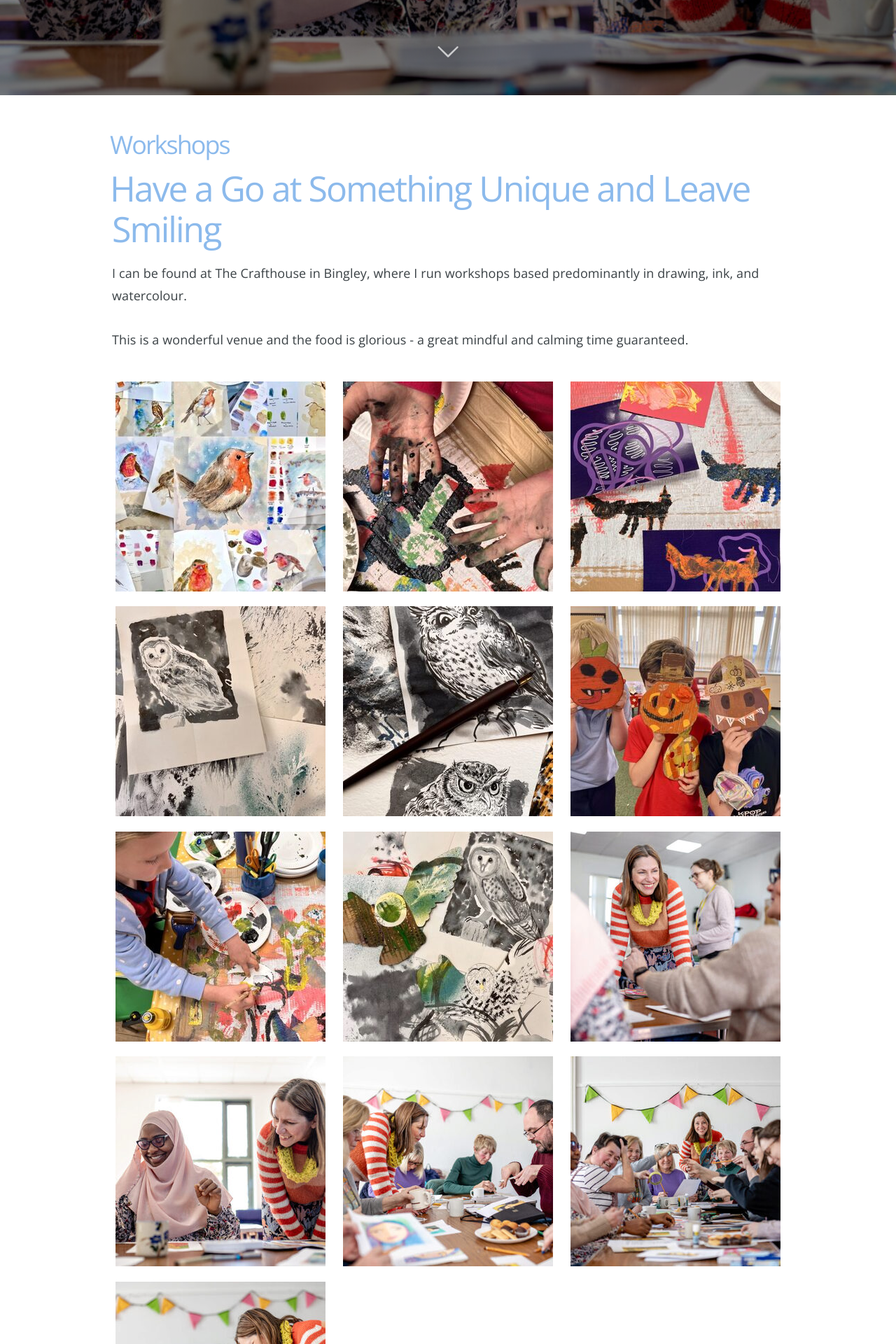
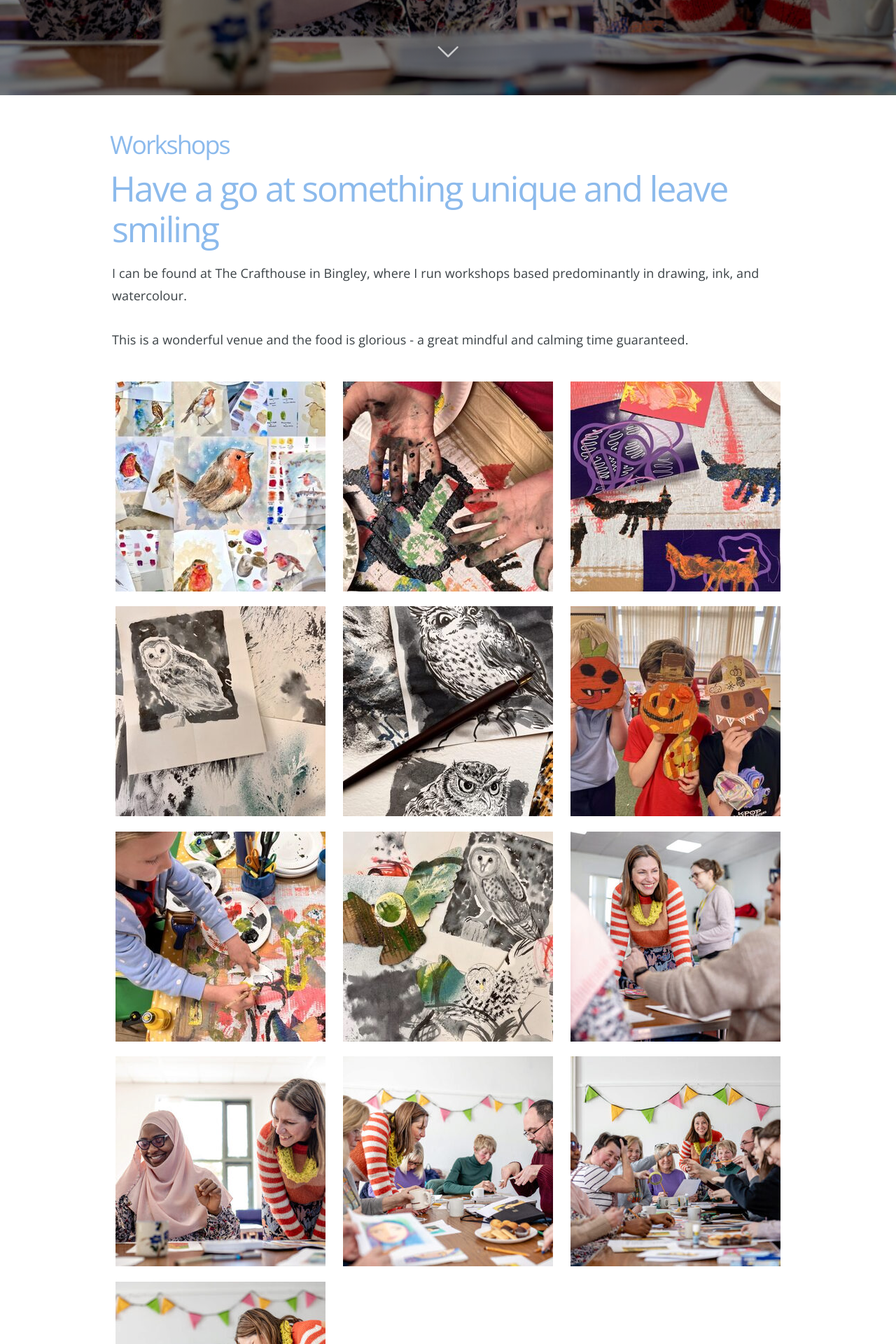
Before and after one commit to caprenter/nicolour, a Jekyll site: the page built from docs/workshops.md, in a window 1280 px wide. Shown: the part 752-2672 px from the top of the page at 70% size. Built offline with Jekyll 4.4.1, drawn with Linux system fonts in a browser that asks for light colours; comment, search, counter and statistics services are not loaded; some of the changed text lies outside the part shown.

Commit message:
Some minor changes

```diff
--- a/docs/_data/services.yml
+++ b/docs/_data/services.yml
@@ -14,7 +14,8 @@
   image: Nicolour_workshop.5.JPG
   alt-text: "Helping an artists in a workshop"
   short-description: |
-    Have a go at something unique and leave smiling
+    Have a go at something different <br>
+    and leave smiling
   # description: |
   #
 
@@ -34,6 +35,6 @@
   image: commissions_Nicolour.jpg
   alt-text: "Illustration of a girl with her favourite toy"
   short-description: |
-    Illustrations as Unique as Your Memories
+    Illustrations as unique as your memories
   # description: |
   #
--- a/docs/_includes/footer.html
+++ b/docs/_includes/footer.html
@@ -1,19 +1,19 @@
-<div class="footer-title">
+<div class="footer-title pb-0">
     <h2>{{ site.name }}</h2>
     <div class="strapline">{{ site.tagline }}</div>
 </div>
 
-<div class="footer-title">
+<div class="footer-title py-0">
 <div class="row align-items-center">
     <div class="col-md-4">
     {% capture links %}{% include links.md %}{% endcapture %}
     {{ links | markdownify }}
 </div>
 <div class="col-md-4">
-    <img src="{{ site.baseurl }}/assets/images/Nicolour_created_by_humans.jpg" />
+    <img src="{{ site.baseurl }}/assets/images/Nicolour_created_by_humans.jpg" class="img-responsive" style="max-width:350px" />
 </div>
 </div>
 </div>
 <div class="copyright">
-    <p>All content &copy; the respective bands and artists &amp; Nicolour Illustration unless otherwise stated. <a href="{% if site.baseurl %}{{ site.baseurl }}{% endif %}/privacy">Privacy Statement</a></p>
+    <p>All content &copy; Nicolour Illustration unless otherwise stated. Workshop images by <a href="https://instagram.com/wyszynski.karol">Karol Wyszynski</a>. <a href="{% if site.baseurl %}{{ site.baseurl }}{% endif %}/privacy">Privacy Statement</a></p>
 </div>
--- a/docs/_includes/gallery.md
+++ b/docs/_includes/gallery.md
@@ -11,7 +11,7 @@
 {% for image in festival_array %}
 {% assign indexmod3 = forloop.index | modulo: 3 %}
 {% if indexmod3 == 1 %}<div class="row">{% endif %}
-{% assign altcaptitle = image.basename | replace: "_"," " | append: " - Photos by Bingley Camera Club" %}
+{% assign altcaptitle = image.basename | replace: "_"," " %}
 <a href="{{site.baseurl}}{{image.path}}" data-toggle="lightbox" data-gallery="example-gallery" data-caption="{{ altcaptitle }}" class="col-sm-4"><img src="{{site.baseurl}}{{image.path | replace: 'gallery','thumbnails'}}" alt="{{ altcaptitle }}" title="{{ altcaptitle }}" class="img-fluid" /></a>
 {% if forloop.last %}</div>{% elsif indexmod3 == 0 %}</div>{% endif %}
 {% endfor %}
--- a/docs/workshops.md
+++ b/docs/workshops.md
@@ -4,7 +4,7 @@ layout: page
 cover: splashes/Nicolour_workshop.5.JPG #no leading slash
 navigation: true
 ---
-# Have a Go at Something Unique and Leave Smiling
+# Have a go at something unique and leave smiling
 
 I can be found at The Crafthouse in Bingley, where I run workshops based predominantly in drawing, ink, and watercolour.
 
```
Also changed, not shown: docs/assets/css/screen.css (+5 -5 lines).
